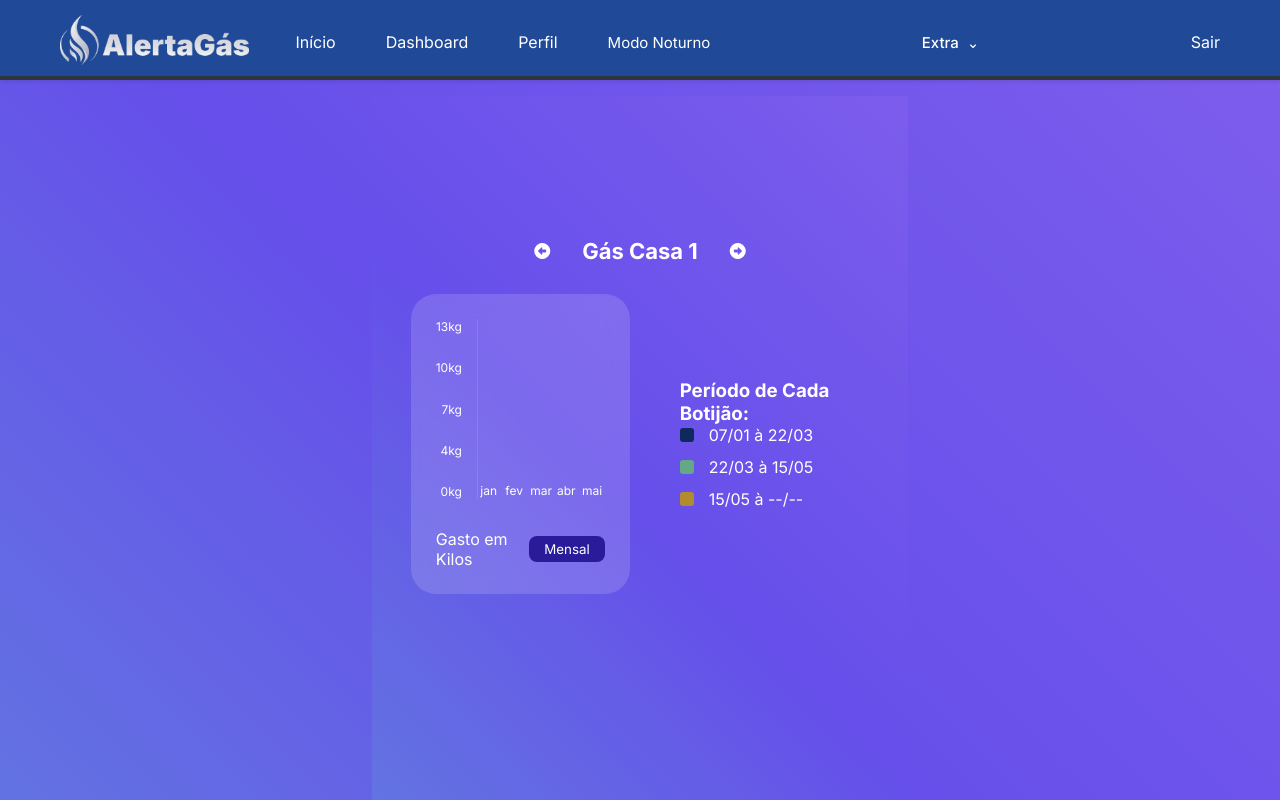
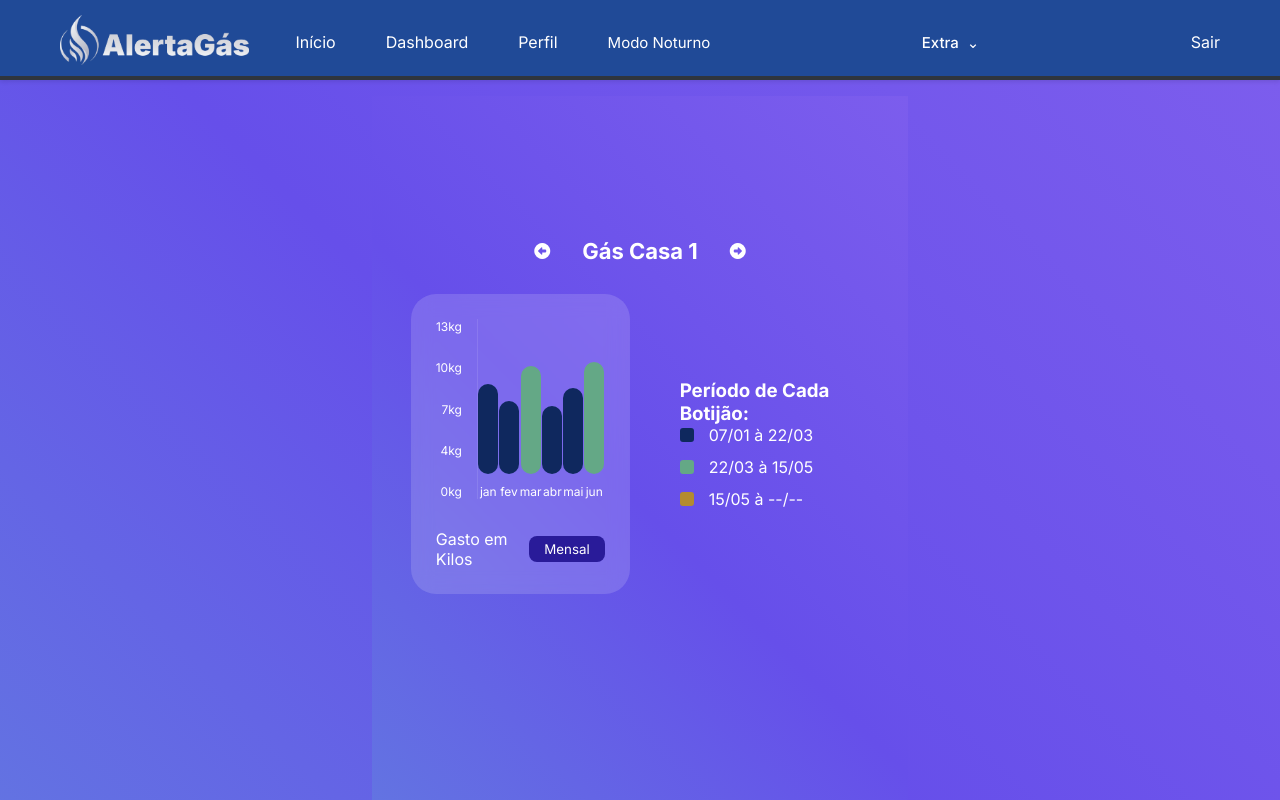
Before and after one commit to MateusLiraFront/app-gas, a React (Vite) app: page /dashboard in a window 1280 px wide. Shown: the top 800 px of the page. Built offline with nearby package versions, Linux system fonts and the light colour scheme.

Commit message:
Gráfico

```diff
--- a/src/layouts/DefaultLayout.jsx
+++ b/src/layouts/DefaultLayout.jsx
@@ -31,7 +31,6 @@ export default function DefaultLayout() {
   return (
     <div className={styles.defaultLayout}>
       <div className={styles.header}>
-        {/* Header NÃO controla mais tema */}
         <Header />
       </div>
 
--- a/src/layouts/LayoutAdmin.jsx
+++ b/src/layouts/LayoutAdmin.jsx
@@ -8,34 +8,30 @@ import styles from "./LayoutAdmin.module.css";
 export default function LayoutAdmin() {
   const [isOpen, setIsOpen] = useState(false);
   const [showLogoutModal, setShowLogoutModal] = useState(false);
-  const [darkMode, setDarkMode] = useState(false);
+  const [theme, setTheme] = useState("default");
 
   useEffect(() => {
-    const savedTheme = localStorage.getItem("theme");
-    if (savedTheme === "dark") {
-      document.documentElement.classList.add("dark");
-      setDarkMode(true);
-    }
+    const savedTheme = localStorage.getItem("theme") || "default";
+    handleThemeChange(savedTheme);
   }, []);
 
-  function toggleTheme() {
+  function handleThemeChange(newTheme) {
     const html = document.documentElement;
 
-    if (html.classList.contains("dark")) {
-      html.classList.remove("dark");
-      localStorage.setItem("theme", "light");
-      setDarkMode(false);
-    } else {
-      html.classList.add("dark");
-      localStorage.setItem("theme", "dark");
-      setDarkMode(true);
+    html.classList.remove("dark", "light");
+
+    if (newTheme !== "default") {
+      html.classList.add(newTheme);
     }
+
+    setTheme(newTheme);
+    localStorage.setItem("theme", newTheme);
   }
 
   return (
     <div className={styles.defaultLayout}>
       <div className={styles.header}>
-        <Header onToggleTheme={toggleTheme} darkMode={darkMode} />
+        <Header />
       </div>
 
       {isOpen && (
@@ -46,8 +42,8 @@ export default function LayoutAdmin() {
         <Sidebar
           isOpen={isOpen}
           setIsOpen={setIsOpen}
-          onToggleTheme={toggleTheme}
-          darkMode={darkMode}
+          theme={theme}
+          onChangeTheme={handleThemeChange}
           onLogout={() => setShowLogoutModal(true)}
           variant="admin"
         />
--- a/src/pages/Dashboard/Dashboard.jsx
+++ b/src/pages/Dashboard/Dashboard.jsx
@@ -3,17 +3,23 @@ import { Link } from "react-router-dom";
 import logo from "../../assets/logo-header-light.png";
 
 export default function Dashboard() {
+  const MAX_KG = 13;
+
+  const calcularAltura = (kg) => {
+    return `${(kg / MAX_KG) * 100}%`;
+  };
+
   const consumos = [
-    { mes: "jan", height: "55%", special: false },
-    { mes: "fev", height: "40%", special: false },
-    { mes: "mar", height: "50%", special: false },
-    { mes: "abr", height: "45%", special: true },
-    { mes: "mai", height: "55%", special: true },
+    { mes: "jan", kg: 6.5, special: false },
+    { mes: "fev", kg: 5.3, special: false },
+    { mes: "mar", kg: 7.8, special: true },
+    { mes: "abr", kg: 4.9, special: false },
+    { mes: "mai", kg: 6.2, special: false },
+    { mes: "jun", kg: 8.1, special: true },
   ];
 
   return (
     <div className={styles.container}>
-
       <main className={styles.mainContent}>
         <div className={styles.selector}>
           <i className="fa-solid fa-circle-left" />
@@ -33,11 +39,14 @@ export default function Dashboard() {
               </div>
               <div className={styles.barsContainer}>
                 {consumos.map((item, index) => (
-                  <div key={index} className={styles.barWrapper}>
+                  <div className={styles.barWrapper}>
                     <div
-                      className={`${styles.bar} ${item.special ? styles.barGreen : styles.barBlue}`}
-                      style={{ height: item.height }}
-                    ></div>
+                      title={`${item.kg} kg`}
+                      className={`${styles.bar} ${
+                        item.special ? styles.barGreen : styles.barBlue
+                      }`}
+                      style={{ height: calcularAltura(item.kg) }}
+                    />
                     <span className={styles.barLabel}>{item.mes}</span>
                   </div>
                 ))}
--- a/src/pages/Dashboard/Dashboard.module.css
+++ b/src/pages/Dashboard/Dashboard.module.css
@@ -64,11 +64,21 @@
 
 .barsContainer {
   flex: 1;
+  height: 100%;
   display: flex;
   align-items: flex-end;
   justify-content: space-around;
   border-left: 1px solid rgba(255, 255, 255, 0.1);
 }
+
+.barWrapper {
+  height: 100%;
+  display: flex;
+  flex-direction: column;
+  align-items: center;
+  justify-content: flex-end;
+}
+
 
 .bar {
   width: 20px;
--- a/src/pages/Dashboard/Dashgeral.module.css
+++ b/src/pages/Dashboard/Dashgeral.module.css
@@ -8,6 +8,7 @@ color: var(--text-dark-dark);
   align-items: flex-start;
   flex-direction: column;
   padding-bottom: 80px;
+
 }
 
 .topDisplay{
@@ -28,6 +29,7 @@ color: var(--text-dark-dark);
     align-items: center;
     padding: 0 0 20px;
     margin-top: 30px;
+      box-shadow: 0 12px 24px rgba(0, 0, 0, 0.35);
 }
 
 .header{
--- a/src/pages/Home/Home.module.css
+++ b/src/pages/Home/Home.module.css
@@ -86,8 +86,8 @@ main {
 
 .botija{
   margin-top: -80px;
-    transform: scale(0.5);
-     width: calc(300px * 0.6);
+  transform: scale(0.5);
+  width: calc(300px * 0.6);
   height: calc(450px * 0.6);
 }
 
@@ -252,7 +252,7 @@ margin-top: 20px;
 }
 
 .inputCliente{
-margin-top: 20px;
+  margin-top: 20px;
   width: 100%;
   height: 44px;
   border-radius: 12px;
```
